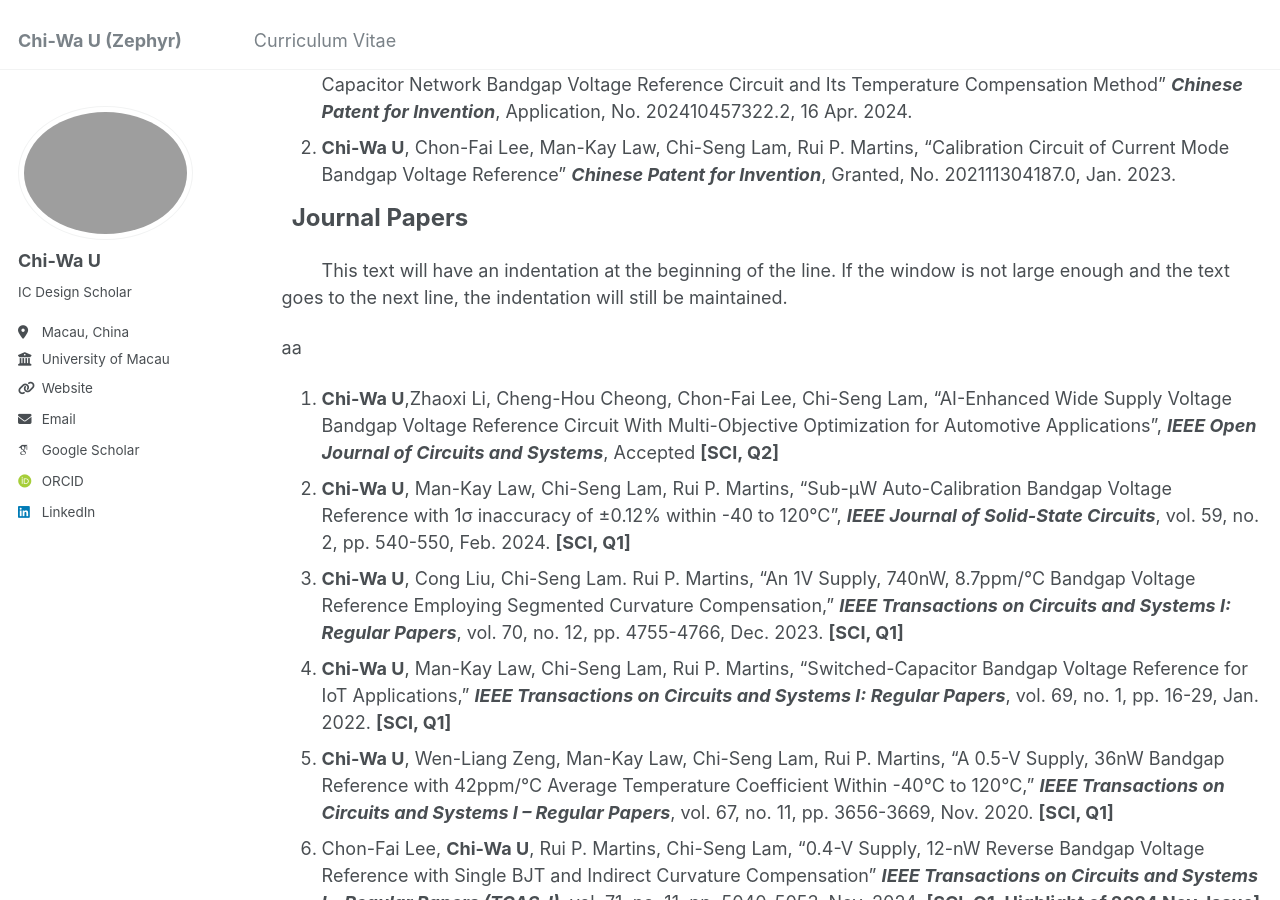
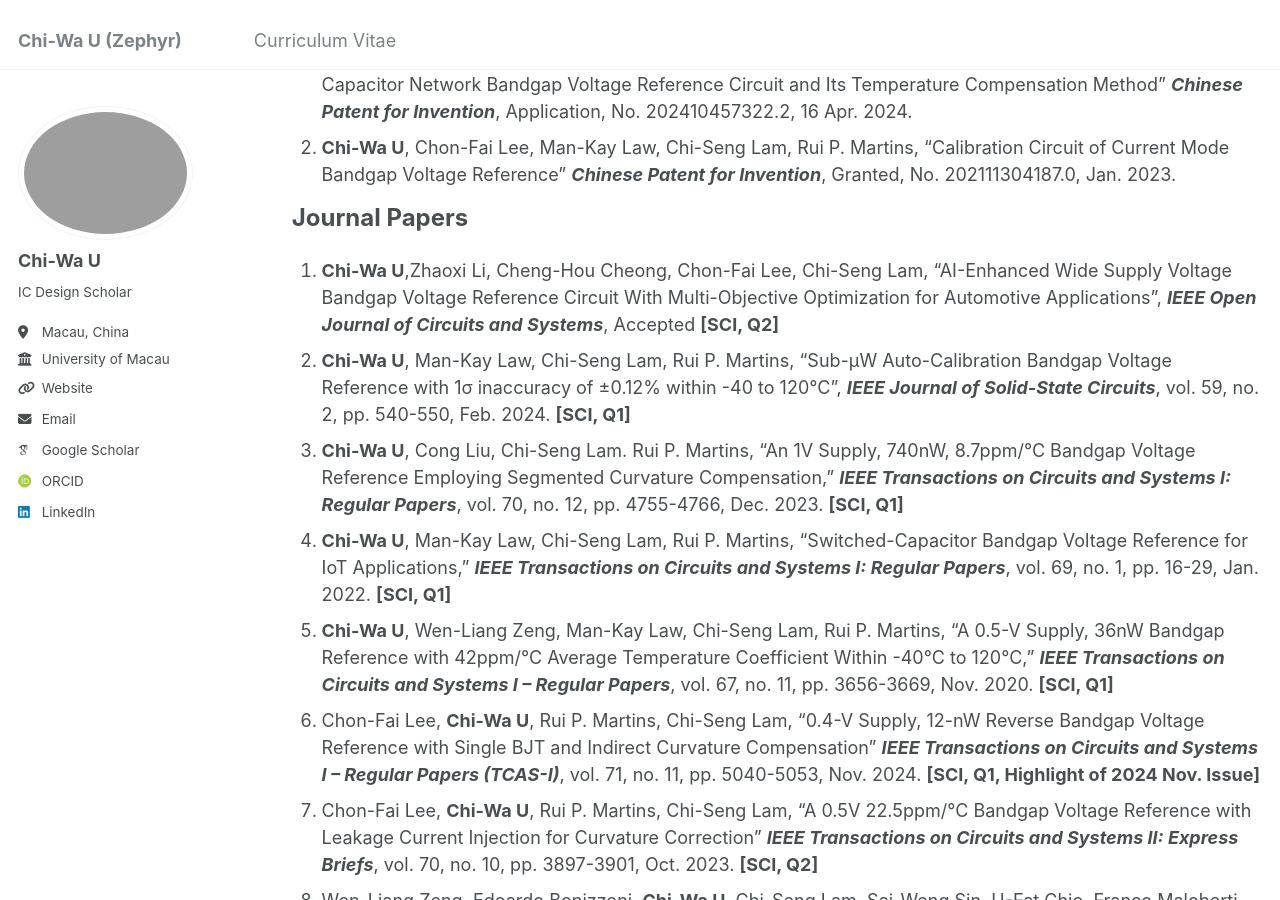
Before and after one commit to Zephyr-U/Personal-web, a Jekyll site: the page built from _pages/cv.md, in a window 1280 px wide and 900 px high, scrolled down 759 px. Built offline with Jekyll 4.4.1, drawn with Linux system fonts in a browser that asks for light colours; some web fonts are replaced.

Commit message:
CV_Journal

```diff
--- a/_pages/cv.md
+++ b/_pages/cv.md
@@ -28,13 +28,11 @@ redirect_from:
 &nbsp;&nbsp;&nbsp;&nbsp; *Department of Electrical and Computer Engineering, University of Macau*<br />
 
 # Scientific Publication
-&nbsp;&nbsp;**<span style="font-size: 24px;line-height: 1;display: inline-block; margin-bottom: 0px;">Patent</span>**
+&nbsp;&nbsp;**<span style="font-size: 24px;line-height: 1;">Patent</span>**
   1. **Chi-Wa U**, Chon-Fai Lee, Cheng-Hou Cheong, Chi-Seng Lam, Man-Kay Law, Rui P. Martins, "A Switched Capacitor Network Bandgap Voltage Reference Circuit and Its Temperature Compensation Method" ***Chinese Patent for Invention***, Application, No. 202410457322.2, 16 Apr. 2024.
   2. **Chi-Wa U**, Chon-Fai Lee, Man-Kay Law, Chi-Seng Lam, Rui P. Martins, “Calibration Circuit of Current Mode Bandgap Voltage Reference” ***Chinese Patent for Invention***, Granted, No. 202111304187.0, Jan. 2023. <br />
 
 &nbsp;&nbsp;**<span style="font-size: 24px;line-height: 1;">Journal Papers</span>**<br />
-<p style="text-indent: 40px;"> This text will have an indentation at the beginning of the line. If the window is not large enough and the text goes to the next line, the indentation will still be maintained. </p>
-aa
   1. **Chi-Wa U**,Zhaoxi Li, Cheng-Hou Cheong, 	Chon-Fai Lee, Chi-Seng Lam, “AI-Enhanced Wide Supply Voltage Bandgap Voltage Reference Circuit With Multi-Objective Optimization for Automotive Applications”, ***IEEE Open Journal of Circuits and Systems***, Accepted **[SCI, Q2]**
   2. **Chi-Wa U**, Man-Kay Law, Chi-Seng Lam, Rui P. Martins, “Sub-μW Auto-Calibration Bandgap Voltage Reference with 1σ inaccuracy of ±0.12% within -40 to 120°C”, ***IEEE Journal of Solid-State Circuits***, vol. 59, no. 2, pp. 540-550, Feb. 2024. **[SCI, Q1]**
   3. **Chi-Wa U**, Cong Liu, Chi-Seng Lam. Rui P. Martins, “An 1V Supply, 740nW, 8.7ppm/℃ Bandgap Voltage Reference Employing Segmented Curvature Compensation,” ***IEEE Transactions on Circuits and Systems I: Regular Papers***, vol. 70, no. 12, pp. 4755-4766, Dec. 2023. **[SCI, Q1]**
```
